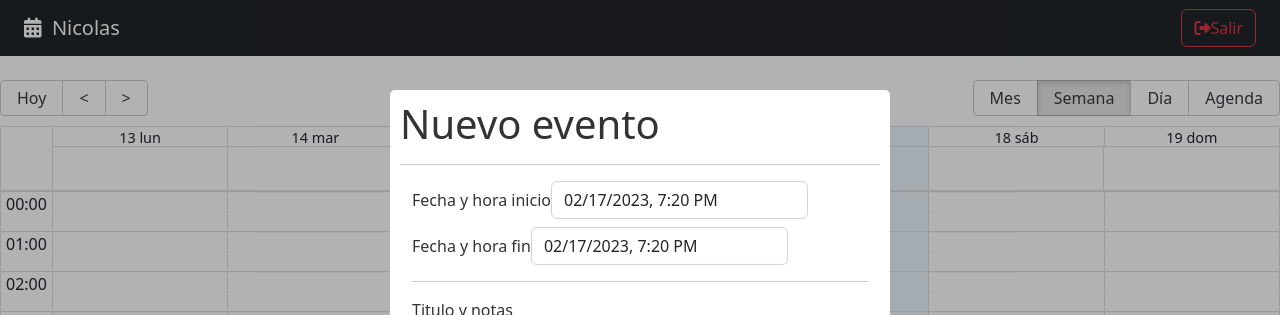
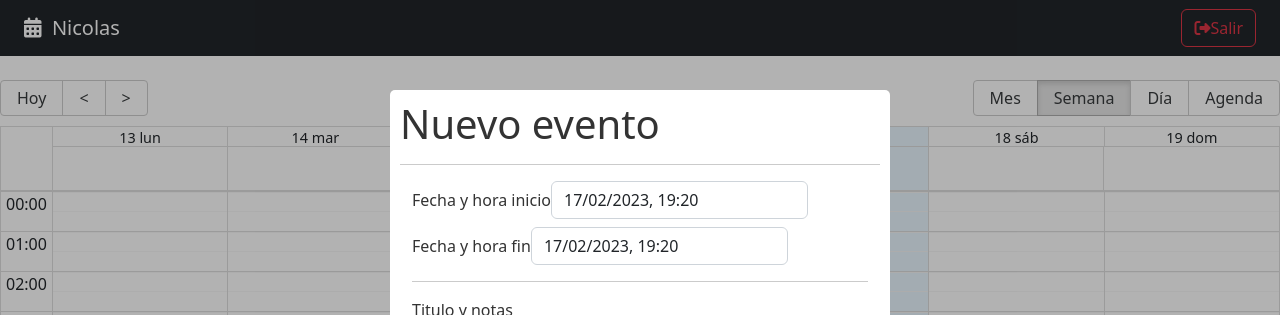
Before and after one commit to nicovidal/CalendarReact, a React (Vite) app: page /auth in a window 1280 px wide. Shown: the top 315 px of the page. Built offline with nearby package versions, Linux system fonts and the light colour scheme.

Commit message:
DatePicker español ok!

```diff
--- a/src/calendar/components/CalendarModal.jsx
+++ b/src/calendar/components/CalendarModal.jsx
@@ -1,8 +1,11 @@
 import { addHours } from "date-fns";
 import { useState } from "react";
 import Modal from "react-modal"
-import DatePicker from "react-datepicker";
+import DatePicker,{registerLocale} from "react-datepicker";
 import "react-datepicker/dist/react-datepicker.css";
+import es from 'date-fns/locale/es';
+
+registerLocale('es', es)
 
 const customStyles = {
     content: {
@@ -74,8 +77,12 @@
                 <div className="form-group mb-2">
                     <label>Fecha y hora inicio</label>
                     <DatePicker selected={formValues.start}
+                    minDate={formValues.start}
+                    locale="es"
                     className="form-control"
                     dateFormat="Pp"
+                    showTimeSelect
+                    timeCaption="Hora"
                     onChange={(event)=>onDateChanged(event,'start')}
 
                     />
@@ -88,6 +95,9 @@
                     <DatePicker selected={formValues.start}
                     className="form-control"
                     dateFormat="Pp"
+                    showTimeSelect
+                    locale="es"
+                    timeCaption="Hora"
                     onChange={(event)=>onDateChanged(event,'end')}
 
                     />
```
